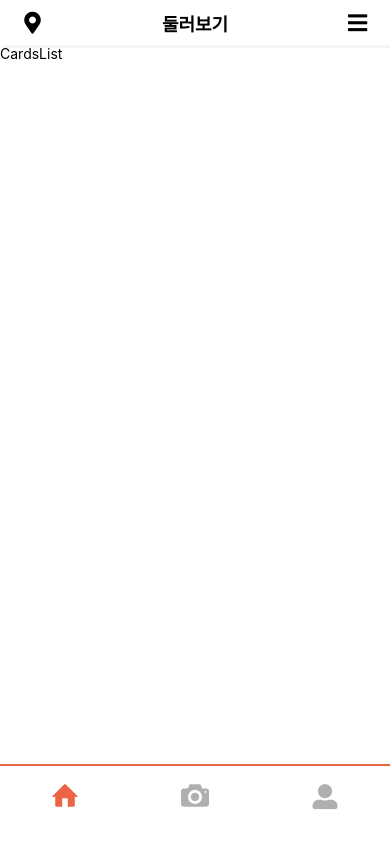
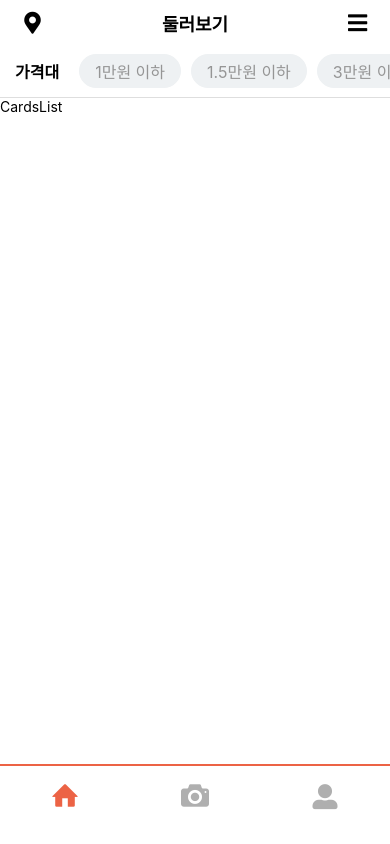
Before and after one commit to Avelop-Project/Frontend, a React Native app: screen /MyPageScreen in a window 390 px wide. Built offline with nearby package versions, Linux system fonts and the light colour scheme.

Commit message:
Feat: 둘러보기 탭 - 가격대 필터바 UI 구현

```diff
--- /dev/null
+++ b/src/components/cardsList/PriceFilter.tsx
@@ -0,0 +1,62 @@
+import React from "react";
+
+import { StyleSheet, View, Text, ScrollView } from "react-native";
+
+import color from "../../styles/color";
+
+import FilterItem from "../../components/common/FilterItem";
+
+const dummy = [
+  "1만원 이하",
+  "1.5만원 이하",
+  "3만원 이하",
+  "5만원 이하",
+  "5만원 이상",
+];
+
+const PriceFilter = () => {
+  return (
+    <View style={styles.container}>
+      <View style={styles.textBox}>
+        <Text style={styles.text}>가격대</Text>
+      </View>
+
+      <ScrollView horizontal={true} showsHorizontalScrollIndicator={false}>
+        <View style={styles.list}>
+          {dummy.map((text, idx) => (
+            <FilterItem key={`${text}_${idx}`} name={text} outlined={true} />
+          ))}
+        </View>
+      </ScrollView>
+    </View>
+  );
+};
+
+export default PriceFilter;
+
+const styles = StyleSheet.create({
+  container: {
+    width: "100%",
+    flexDirection: "row",
+    alignItems: "center",
+    borderBottomColor: color.COLOR_GRAY_BORDER,
+    borderBottomWidth: 1,
+  },
+  textBox: {
+    backgroundColor: color.COLOR_WHITE_BACKGROUND,
+    height: "100%",
+    flexDirection: "row",
+    alignItems: "center",
+    paddingHorizontal: 15,
+  },
+  text: {
+    fontWeight: "bold",
+    fontSize: 16,
+  },
+  list: {
+    backgroundColor: color.COLOR_WHITE_BACKGROUND,
+    flexDirection: "row",
+    alignItems: "center",
+    paddingVertical: 6,
+  },
+});
--- /dev/null
+++ b/src/components/common/FilterItem.tsx
@@ -0,0 +1,63 @@
+import { useState } from "react";
+import { Pressable, Text, StyleSheet } from "react-native";
+
+import color from "../../styles/color";
+
+type Props = {
+  name: string;
+  outlined?: boolean;
+};
+
+const FilterItem = ({ name, outlined }: Props) => {
+  const [selected, setSelected] = useState(false);
+
+  const onPress = () => {
+    setSelected(!selected);
+  };
+
+  return (
+    <Pressable
+      style={[
+        styles.container,
+        selected && {
+          backgroundColor: outlined
+            ? color.COLOR_WHITE_BACKGROUND
+            : color.COLOR_MAIN,
+          borderColor: color.COLOR_MAIN,
+        },
+      ]}
+      onPress={onPress}
+    >
+      <Text
+        style={[
+          styles.text,
+          selected && {
+            fontWeight: "bold",
+            color: outlined ? color.COLOR_MAIN : color.COLOR_WHITE_TEXT,
+          },
+        ]}
+      >
+        {name}
+      </Text>
+    </Pressable>
+  );
+};
+
+export default FilterItem;
+
+const styles = StyleSheet.create({
+  container: {
+    backgroundColor: color.COLOR_NOT_SELECTED_FILTER,
+    paddingHorizontal: 15,
+    paddingVertical: 4,
+    borderRadius: 100,
+    borderColor: color.COLOR_NOT_SELECTED_FILTER,
+    borderWidth: 1.5,
+    marginHorizontal: 5,
+    marginVertical: 3,
+  },
+  text: {
+    color: color.COLOR_GRAY_TEXT,
+    fontSize: 16,
+  },
+});
--- /dev/null
+++ b/src/constants/Price.ts
@@ -0,0 +1 @@
+export default {} as const;
--- a/src/layout/MainLayout.tsx
+++ b/src/layout/MainLayout.tsx
@@ -1,5 +1,5 @@
 import React from "react";
-import { SafeAreaView, StyleSheet, ScrollView, View } from "react-native";
+import { SafeAreaView, StyleSheet, ScrollView, View, Text } from "react-native";
 
 import color from "../styles/color";
 
@@ -9,15 +9,19 @@ import { HeaderProps } from "./header/Header";
 type Props = {
   children: React.ReactNode;
   header: HeaderProps;
+  stickyHeaderIndices?: number[];
 };
 
-const MainLayout = ({ children, header }: Props) => {
+const MainLayout = ({ children, header, stickyHeaderIndices }: Props) => {
   return (
     <SafeAreaView style={styles.container}>
       <Header options={header} />
 
-      <ScrollView style={styles.inner}>
-        <View style={styles.content}>{children}</View>
+      <ScrollView
+        style={styles.scrollView}
+        stickyHeaderIndices={stickyHeaderIndices}
+      >
+        {children}
       </ScrollView>
     </SafeAreaView>
   );
@@ -31,14 +35,8 @@ const styles = StyleSheet.create({
     width: "100%",
     flex: 1,
   },
-  inner: {
+  scrollView: {
+    flex: 1,
     width: "100%",
-    flex: 1,
-    // backgroundColor: "aqua",
-  },
-  content: {
-    width: "100%",
-    flex: 1,
-    // backgroundColor: "orange",
   },
 });
--- a/src/navigators/CameraNavigator.tsx
+++ b/src/navigators/CameraNavigator.tsx
@@ -9,7 +9,11 @@ const CameraNavigator = () => {
       initialRouteName="CameraScreen"
       screenOptions={{ headerShown: false }}
     >
-      <Stack.Screen name="CameraScreen" component={CameraScreen} />
+      <Stack.Screen
+        name="CameraScreen"
+        component={CameraScreen}
+        options={{ title: "카메라" }}
+      />
     </Stack.Navigator>
   );
 };
--- a/src/navigators/CardsListNavigator.tsx
+++ b/src/navigators/CardsListNavigator.tsx
@@ -8,7 +8,11 @@ const CardsListNavigator = () => {
       initialRouteName="CardsListScreen"
       screenOptions={{ headerShown: false }}
     >
-      <Stack.Screen name="CardsListScreen" component={CardsListScreen} />
+      <Stack.Screen
+        name="CardsListScreen"
+        component={CardsListScreen}
+        options={{ title: "둘러보기" }}
+      />
     </Stack.Navigator>
   );
 };
--- a/src/navigators/MyPageNavigator.tsx
+++ b/src/navigators/MyPageNavigator.tsx
@@ -8,7 +8,13 @@ const MyPageNavigator = () => {
       initialRouteName="MyPageScreen"
       screenOptions={{ headerShown: false }}
     >
-      <Stack.Screen name="MyPageScreen" component={MyPageScreen} />
+      <Stack.Screen
+        name="MyPageScreen"
+        component={MyPageScreen}
+        options={{
+          title: "마이페이지",
+        }}
+      />
     </Stack.Navigator>
   );
 };
--- a/src/screens/cardsList/CardsListScreen.tsx
+++ b/src/screens/cardsList/CardsListScreen.tsx
@@ -1,18 +1,33 @@
+import { Text, StyleSheet, View, ScrollView } from "react-native";
+
 import MainLayout from "../../layout/MainLayout";
-import { Text } from "react-native";
+import PriceFilter from "../../components/cardsList/PriceFilter";
 
 const CardsListScreen = () => {
   return (
+    <>
       <MainLayout
         header={{
           headerText: "둘러보기",
           headerLeft: { type: "map" },
           headerRight: { type: "filter" },
         }}
+        stickyHeaderIndices={[0]}
       >
+        <PriceFilter />
+
+        <View style={styles.container}>
           <Text>CardsList</Text>
+        </View>
       </MainLayout>
+    </>
   );
 };
 
 export default CardsListScreen;
+
+const styles = StyleSheet.create({
+  container: {
+    height: 1000,
+  },
+});
--- a/src/styles/color.ts
+++ b/src/styles/color.ts
@@ -8,4 +8,10 @@ export default {
   COLOR_HEADER: "#fff",
 
   COLOR_BLUE_TEXT: "#1B6FEE",
+  COLOR_GRAY_TEXT: "#959595",
+  COLOR_WHITE_TEXT: "#fff",
+
+  COLOR_GRAY_BORDER: "#DEDEDE",
+
+  COLOR_NOT_SELECTED_FILTER: "#EEF1F3",
 };
```
Lines whose indentation alone changed are shown as unchanged.
